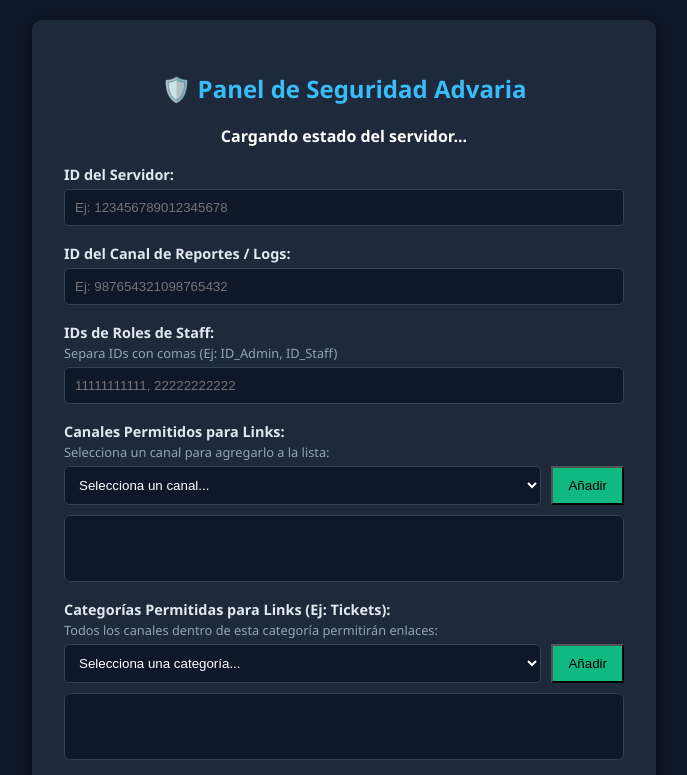
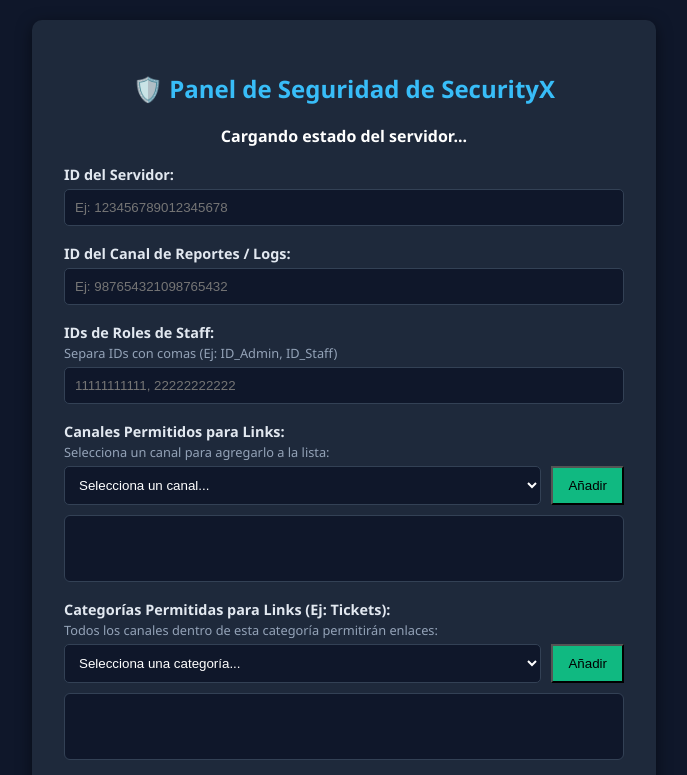
Before and after one commit to edwardytb/advaria-bot-panel, a website: page views/dashboard.html in a window 1280 px wide. Shown: the top 775 px of the page, without its empty margins (296-983 px from the left). Drawn offline with Linux system fonts and the light colour scheme.

Commit message:
Update dashboard title from Advaria to SecurityX

```diff
--- a/views/dashboard.html
+++ b/views/dashboard.html
@@ -33,7 +33,7 @@
 <body>
 
 <div class="card">
-    <h2>🛡️ Panel de Seguridad Advaria</h2>
+    <h2>🛡️ Panel de Seguridad de SecurityX</h2>
     <div id="status" class="status">Cargando estado del servidor...</div>
 
     <form id="configForm">
```
